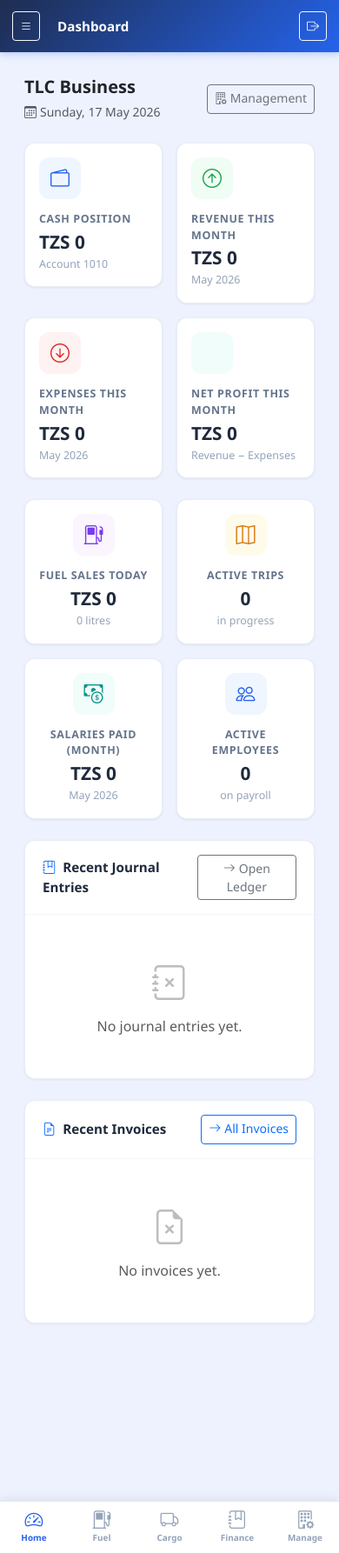
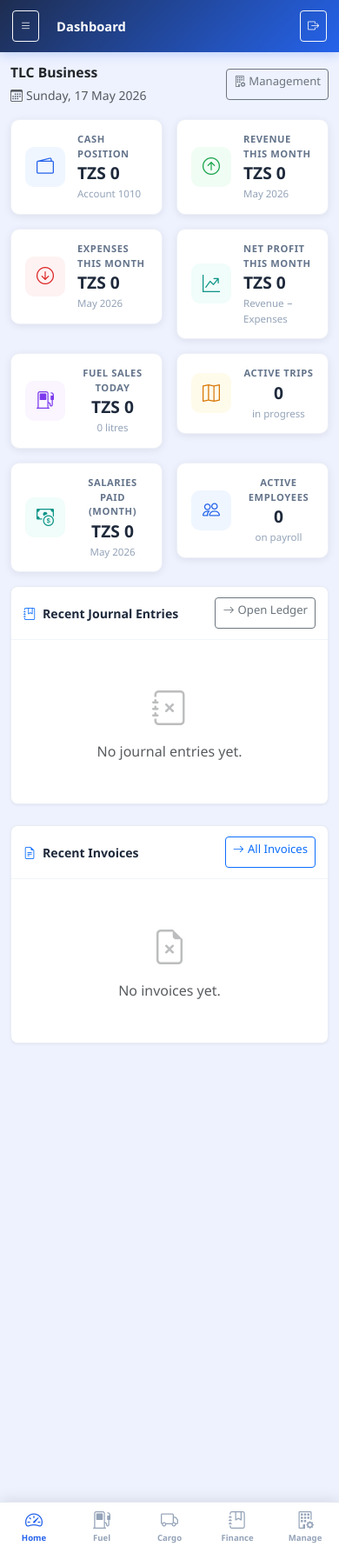
Before and after one commit to Ferlsafer/AccountingProject, a Django app: page / in a window 390 px wide. Shown: the whole page at 87% size. Run offline with Django 5.2, Linux system fonts and the light colour scheme; the visitor is signed in with stand-in values (Sample User, id 1); data comes from the database, SQL or seed files in the repository; data that the repository does not hold is empty.

Commit message:
Fix net profit icon + redesign mobile cards layout
- Fix: bi-trending-up doesn't exist in Bootstrap Icons 1.11.3 — replace
  with bi-graph-up-arrow on the Net Profit This Month dashboard card
- Mobile stat cards: CSS grid horizontal layout (icon left, label/value/sub
  stacked right) — no template changes, pure CSS using grid-row span
- Override text-center/mx-auto on stat cards for consistent left-align on mobile
- Tighter page-body padding on mobile (14px 12px vs 28px 28px)
- Compact content-card headers, smaller table fonts, touch-friendly buttons
- Bottom nav subtle active state, cleaner shadow

Co-Authored-By: Claude Sonnet 4.6 <noreply@anthropic.com>

```diff
--- a/static/css/main.css
+++ b/static/css/main.css
@@ -314,7 +314,7 @@ body.auth-page .page-body {
     background: var(--content-bg);
 }
 
-/* ── Responsive ──────────────────────────────────────── */
+/* ── Responsive: hide sidebar on small screens ───────── */
 @media (max-width: 768px) {
     #sidebar { transform: translateX(-100%); }
     #sidebar.open { transform: translateX(0); }
@@ -326,18 +326,17 @@ body.auth-page .page-body {
     display: none;
     position: fixed;
     bottom: 0; left: 0; right: 0;
-    height: 60px;
     background: #fff;
     border-top: 1px solid #e2e8f0;
     z-index: 300;
     padding-bottom: env(safe-area-inset-bottom);
-    box-shadow: 0 -2px 12px rgba(0,0,0,0.08);
+    box-shadow: 0 -2px 16px rgba(0,0,0,0.10);
 }
 
 .mobile-bottom-nav .mobile-nav-inner {
     display: flex;
     align-items: stretch;
-    height: 60px;
+    height: 58px;
 }
 
 .mobile-nav-item {
@@ -346,51 +345,91 @@ body.auth-page .page-body {
     flex-direction: column;
     align-items: center;
     justify-content: center;
-    gap: 2px;
+    gap: 3px;
     text-decoration: none;
     color: #94a3b8;
-    font-size: 0.62rem;
+    font-size: 0.6rem;
     font-weight: 600;
     padding: 6px 4px;
-    transition: color 0.15s;
+    transition: color 0.15s, background 0.15s;
     -webkit-tap-highlight-color: transparent;
+    border-radius: 0;
 }
 
-.mobile-nav-item i {
-    font-size: 1.3rem;
-    line-height: 1;
-}
+.mobile-nav-item i { font-size: 1.25rem; line-height: 1; }
 
-.mobile-nav-item.active,
-.mobile-nav-item:active {
-    color: #2563eb;
-}
+.mobile-nav-item.active { color: #2563eb; }
+.mobile-nav-item:active { color: #2563eb; background: #eff6ff; }
 
+/* ── Mobile design — layout and cards ───────────────── */
 @media (max-width: 767px) {
+    /* Show bottom nav */
     .mobile-bottom-nav { display: flex; flex-direction: column; }
 
-    /* Shift page content up from the bottom nav */
+    /* Tighter page body */
     .page-body {
-        padding-bottom: calc(70px + env(safe-area-inset-bottom));
+        padding: 14px 12px;
+        padding-bottom: calc(74px + env(safe-area-inset-bottom));
     }
 
-    /* Compact topbar on mobile */
-    .topbar { padding: 0 14px; box-shadow: 0 2px 8px rgba(37,99,235,0.3); }
-    .topbar-title { font-size: 0.95rem; }
+    /* Compact topbar */
+    .topbar { padding: 0 14px; }
+    .topbar-title { font-size: 0.92rem; }
 
-    /* Larger tap targets for buttons */
+    /* Touch-friendly tap targets */
     .btn { min-height: 40px; }
-    .btn-sm { min-height: 34px; }
+    .btn-sm { min-height: 36px; font-size: 0.82rem; }
 
-    /* Stat cards: 2-column on mobile */
-    .stat-card { padding: 16px; }
-    .stat-value { font-size: 1.3rem; }
+    /* ── Stat cards: horizontal icon+text layout ───────
+       CSS grid places the icon in col 1 spanning all rows,
+       label/value/sub stack in col 2. No template changes needed. */
+    .stat-card {
+        display: grid;
+        grid-template-columns: 46px 1fr;
+        grid-template-rows: auto auto auto;
+        column-gap: 14px;
+        padding: 14px 16px;
+        border-radius: 10px;
+        box-shadow: 0 2px 10px rgba(0,0,0,0.08);
+        border: 1px solid #edf0f7;
+    }
+    .stat-card:hover { box-shadow: 0 4px 16px rgba(0,0,0,0.12); }
 
-    /* Make tables horizontally scrollable */
+    .stat-icon {
+        grid-column: 1;
+        grid-row: 1 / 4;
+        align-self: center;
+        margin-bottom: 0;
+        width: 46px; height: 46px;
+        border-radius: 10px;
+        font-size: 20px;
+    }
+    .stat-label { grid-column: 2; grid-row: 1; font-size: 0.7rem; }
+    .stat-value { grid-column: 2; grid-row: 2; font-size: 1.2rem; margin-top: 2px; }
+    .stat-sub   { grid-column: 2; grid-row: 3; font-size: 0.72rem; }
+
+    /* Text-center stat cards (operational cards) override to left-align */
+    .stat-card.text-center { text-align: left; }
+    .stat-card .mx-auto { margin: 0 !important; }
+
+    /* ── Content cards ───────────────────────────────── */
+    .content-card { border-radius: 8px; }
+    .content-card-header { padding: 12px 14px; }
+    .content-card-title { font-size: 0.88rem; }
+
+    /* ── Tables: compact for small screens ───────────── */
+    .table th { font-size: 0.68rem; padding: 9px 10px; }
+    .table td { font-size: 0.82rem; padding: 9px 10px; }
     .table-responsive { -webkit-overflow-scrolling: touch; }
 
-    /* Management cards full-width on mobile */
-    .mgmt-wrap .col-sm-6 { padding: 0 8px; }
+    /* ── Page-level headings ─────────────────────────── */
+    h5.fw-bold { font-size: 0.98rem; }
+    .mb-4 { margin-bottom: 1rem !important; }
+
+    /* ── Management cards ────────────────────────────── */
+    .mgmt-card { padding: 20px 14px 16px; }
+    .mgmt-card-icon { width: 48px; height: 48px; font-size: 1.3rem; border-radius: 12px; }
+    .mgmt-card-count { font-size: 1.6rem; }
 }
 
 /* ── Print ───────────────────────────────────────────── */
--- a/templates/reports/dashboard.html
+++ b/templates/reports/dashboard.html
@@ -63,7 +63,7 @@
     <div class="col-6 col-lg-3">
         <div class="stat-card">
             <div class="stat-icon {% if month_profit >= 0 %}icon-teal{% else %}icon-red{% endif %}">
-                <i class="bi bi-trending-up"></i>
+                <i class="bi bi-graph-up-arrow"></i>
             </div>
             <div class="stat-label">Net Profit This Month</div>
             <div class="stat-value {% if month_profit < 0 %}text-danger{% endif %}">
```
Also changed, not shown: 1 other file.
